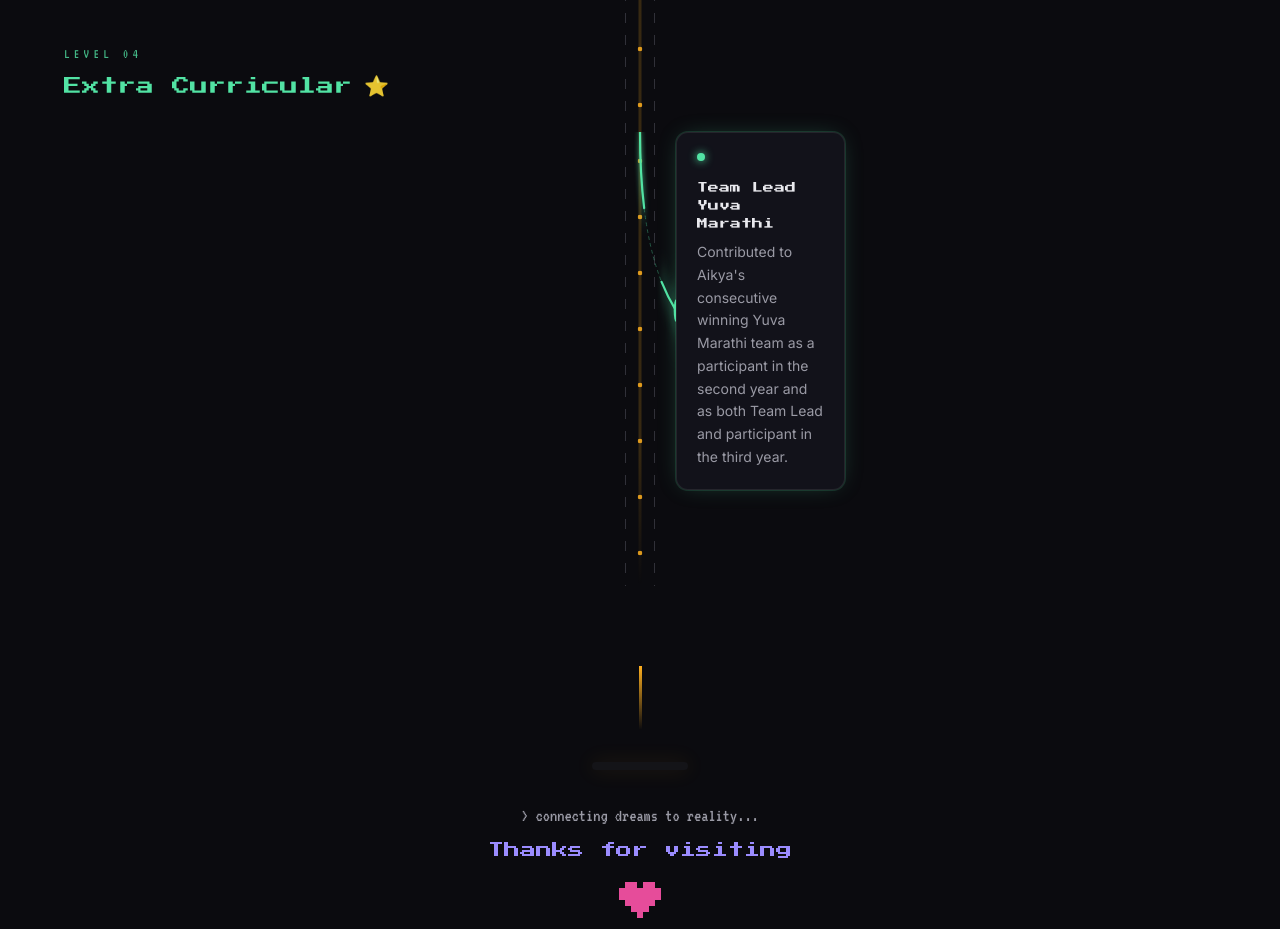
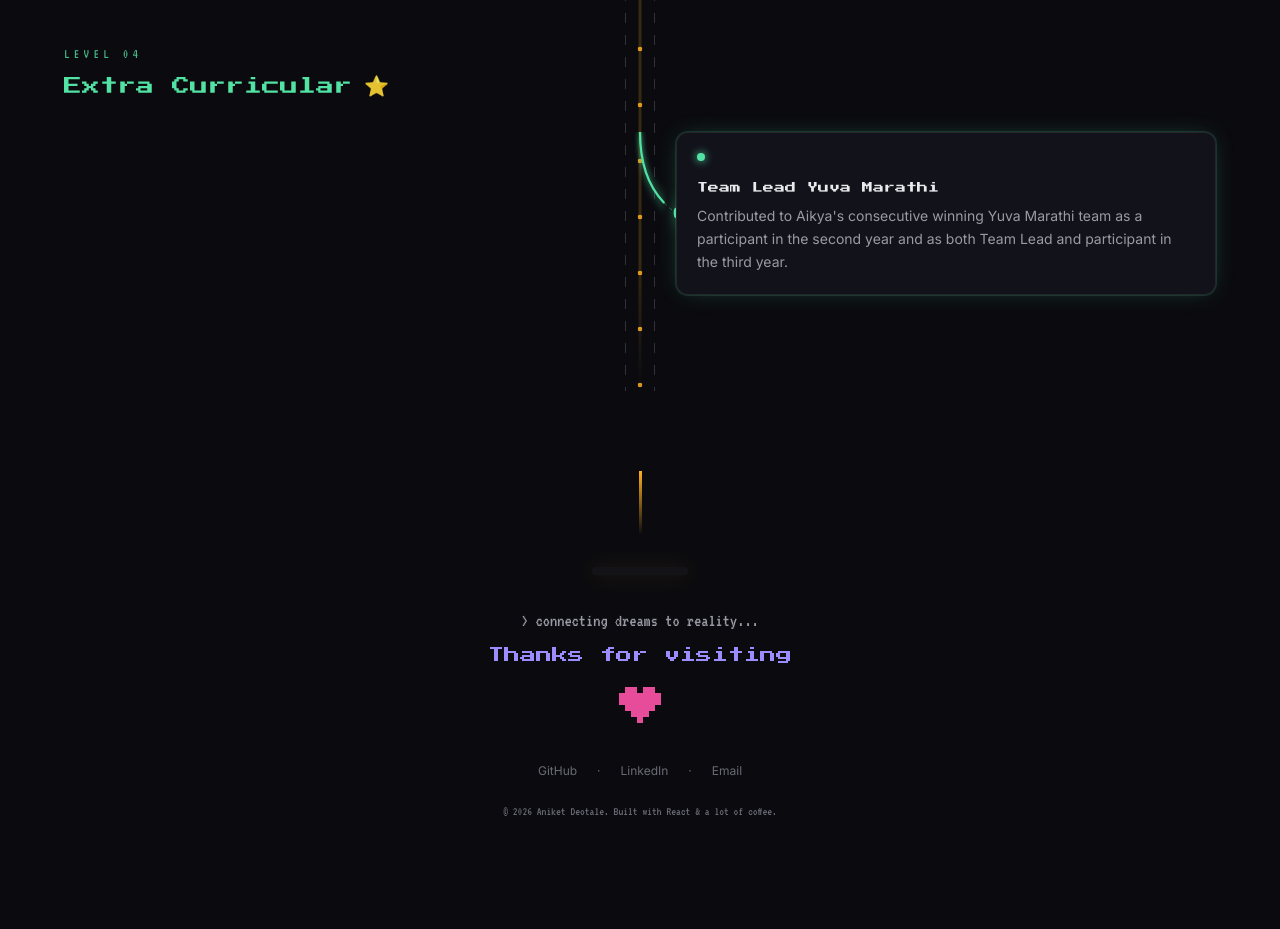
Before and after one commit to CodeXAniket/3D-portfolio, a React (Vite) app: page / in a window 1280 px wide. Shown: the part 3480-4409 px from the top of the page. After the commit the page ends 4363 px from the top, so only its background shows below. Built offline with nearby package versions, Linux system fonts and the light colour scheme.

Commit message:
Refactor HighwayLine comments and grid layout
Removed comments about the highway timeline and adjusted grid layout for activities section.

```diff
--- a/src/App.jsx
+++ b/src/App.jsx
@@ -20,9 +20,7 @@ export default function App() {
       <main className="relative z-10">
         <Hero />
 
-        {/* The highway timeline only runs between the Hero and the
-            Footer: it begins right under "Press Start" and ends right
-            after Extra Curricular, before the closing/footer section. */}
+
         <div className="relative">
 
           <HighwayLine />
@@ -65,7 +63,7 @@ export default function App() {
           <section id="activities" className="mx-auto max-w-content px-6 py-16 md:py-24">
             <SectionTitle eyebrow="LEVEL 04" title="Extra Curricular" icon="⭐" color="green" />
             <BranchRow side="right" color="green">
-              <div className="grid w-full max-w-[620px] grid-cols-1 gap-4 sm:grid-cols-3">
+              <div className="grid w-full max-w-[620px] grid-cols-1 gap-4 sm:grid-cols-1">
                 {activities.map((activity, i) => (
                   <ActivityCard key={activity.id} activity={activity} index={i} />
                 ))}
```
